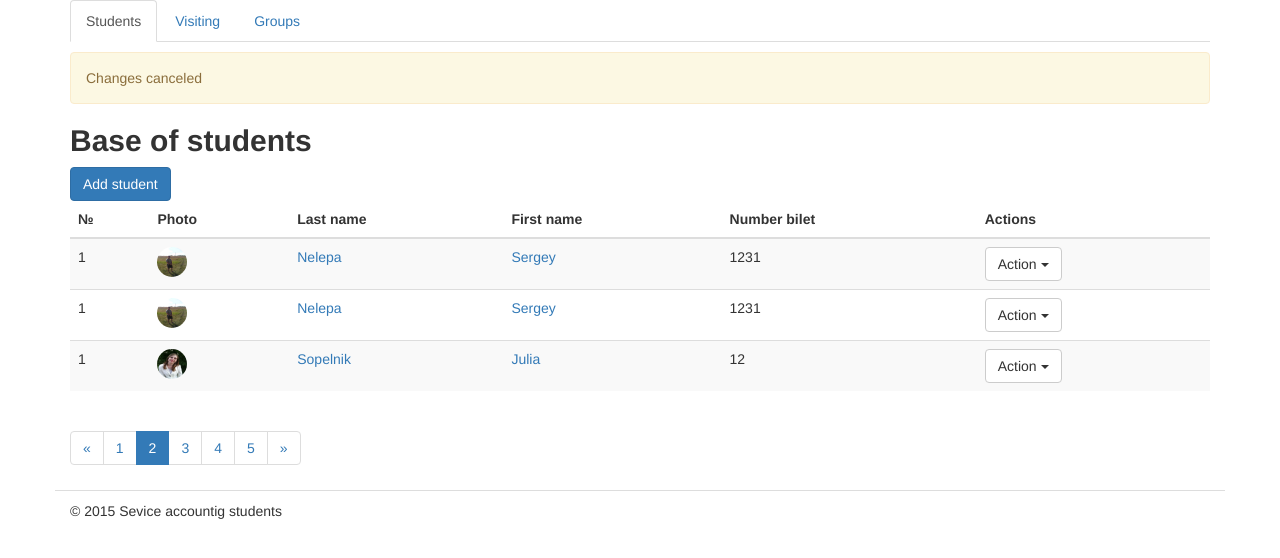
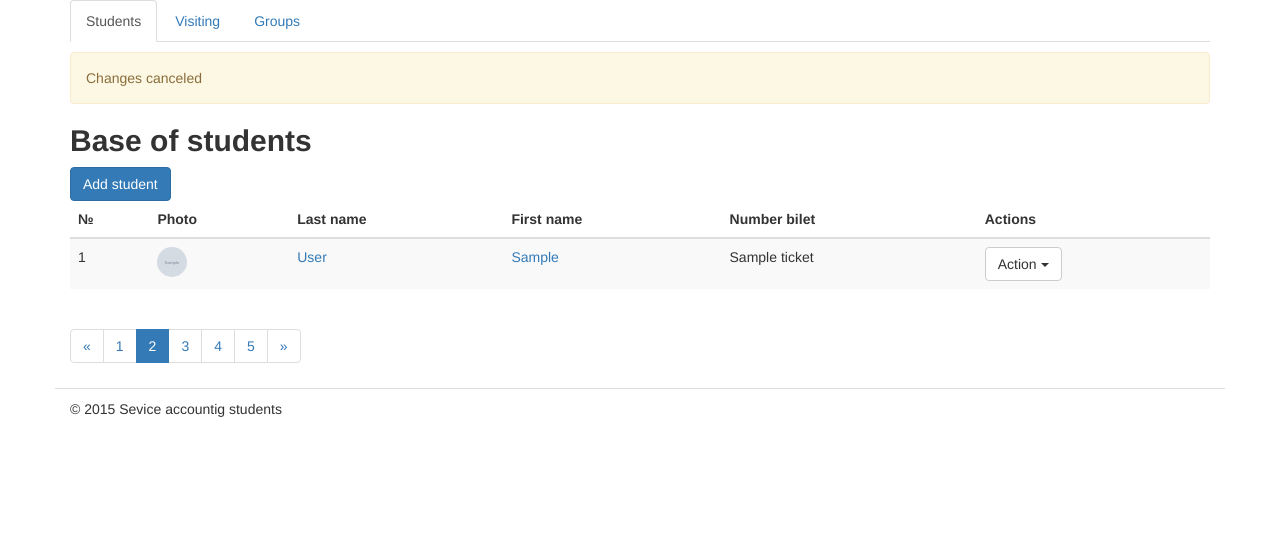
Before and after one commit to arzahs/-studentsdb, a Django app: template students/templates/students/students_list.html in a window 1280 px wide. Shown: the part 70-628 px from the top of the page. Run offline with Django 3.2, Linux system fonts and the light colour scheme; the template is opened without the code that fills it: most values are stand-ins (such as "Sample title", 1, 10 or a date in 2020); grey boxes marked "Sample" are stand-in pictures; some libraries are stand-ins or nearby versions.

Commit message:
add tampletes for students

```diff
--- a/students/templates/students/students_list.html
+++ b/students/templates/students/students_list.html
@@ -1,3 +1,4 @@
+{% load staticfiles %}
 
 <!DOCTYPE html>
 <html lang="en">
@@ -6,7 +7,7 @@
 	<title>Сервис учета студентов</title>
 <link rel="stylesheet"
 href="https://cdn.jsdelivr.net/bootstrap/3.3.0/css/bootstrap.min.css">
-<link rel="stylesheet" href="static/css/main.css">
+<link rel="stylesheet" href="{% static "css/main.css" %}">
 
 
 </head>
@@ -33,9 +34,9 @@ href="https://cdn.jsdelivr.net/bootstrap/3.3.0/css/bootstrap.min.css">
 	<div class="row" id="sub-header">
 		<div class="col-xs-12">
 			<ul class="nav nav-tabs" role="tablist">
-				<li role="presentation" class="active"><a href="#">Students</a></li>
-				<li role="presentation" ><a href="#">Visiting</a></li>
-				<li role="presentation" ><a href="#">Groups</a></li>
+				<li role="presentation" class="active"><a href="{% url 'home' %}">Students</a></li>
+				<li role="presentation" ><a href="{% url 'journal' %}">Visiting</a></li>
+				<li role="presentation" ><a href="{% url 'groups_list' %}">Groups</a></li>
 			</ul>
 		</div>
 	</div>
@@ -46,8 +47,9 @@ href="https://cdn.jsdelivr.net/bootstrap/3.3.0/css/bootstrap.min.css">
 		<div class="col-xs-12" id="content-column">
 			<div class="alert alert-warning">Changes canceled</div>
 			<h2>Base of students</h2>
-			<a href="#" class="btn btn-primary">Add student</a>
+			<a href="{% url 'students_add' %}" class="btn btn-primary">Add student</a>
 				<div>
+				{%	if students %}
 				<table class="table table-hover table-striped">
 					<thead>
 						<tr>
@@ -60,12 +62,13 @@ href="https://cdn.jsdelivr.net/bootstrap/3.3.0/css/bootstrap.min.css">
 						</tr>
 					</thead>
 					<tbody>
+						{% for student in students %}
 						<tr>
-							<td>1</td>
-							<td><img height="30" width="30" class="img-circle" src="static/img/me1.jpg" alt="img"></td>
-							<td><a href="#" title="Edit">Nelepa</a></td>
-							<td><a href="#" title="Edit">Sergey</a></td>
-							<td>1231</td>
+							<td>{{ forloop.counter }}</td>
+							<td><img height="30" width="30" class="img-circle" src="{{ student.image }}" alt="imag"></td>
+							<td><a href="#" title="Edit">{{ student.last_name }}</a></td>
+							<td><a href="#" title="Edit">{{ student.first_name }}</a></td>
+							<td>{{	student.ticket }}</td>
 							<td>
 								<div class="dropdown">
 									<button class="btn btn-default dropdown-tooggle" type="button" data-toggle="dropdown">Action
@@ -73,57 +76,23 @@ href="https://cdn.jsdelivr.net/bootstrap/3.3.0/css/bootstrap.min.css">
 									</button>
 									<ul class="dropdown-menu" role="menu">
 									<li role="presentation"><a href="#" role="menuitem" tabindex="-1">Visiting</a></li>
-									<li role="presentation"><a href="#" role="menuitem" tabindex="-1">Edit</a></li>
+									<li role="presentation"><a href="{% url "students_edit" student.id %}" role="menuitem" tabindex="-1">Edit</a></li>
 									<li role="presentation"><a href="#" role="menuitem" tabindex="-1">Delete</a></li>
 									</ul>
 								</div>
 							</td>
 						</tr>
-						<tr>
-							<td>1</td>
-							<td><img height="30" class="img-circle" width="30" src="./img/me1.jpg" alt="img"></td>
-							<td><a href="#" title="Edit">Nelepa</a></td>
-							<td><a href="#" title="Edit">Sergey</a></td>
-							<td>1231</td>
-							<td>
-								<div class="dropdown">
-									<button class="btn btn-default dropdown-tooggle" type="button" data-toggle="dropdown">Action
-										<span class="caret"></span>
-									</button>
-									<ul class="dropdown-menu" role="menu">
-									<li role="presentation"><a href="#" role="menuitem" tabindex="-1">Visiting</a></li>
-									<li role="presentation"><a href="#" role="menuitem" tabindex="-1">Edit</a></li>
-									<li role="presentation"><a href="#" role="menuitem" tabindex="-1">Delete</a></li>
-									</ul>
-								</div>
-							</td>
-						</tr>
-						<tr>
-							<td>1</td>
-							<td><img height="30" class="img-circle" width="30" src="./img/me2.jpg" alt="img"></td>
-							<td><a href="#" title="Edit">Sopelnik</a></td>
-							<td><a href="#" title="Edit">Julia</a></td>
-							<td>12</td>
-							<td>
-								<div class="dropdown">
-									<button class="btn btn-default dropdown-tooggle" type="button" data-toggle="dropdown">Action
-										<span class="caret"></span>
-									</button>
-									<ul class="dropdown-menu" role="menu">
-									<li role="presentation"><a href="#" role="menuitem" tabindex="-1">Visiting</a></li>
-									<li role="presentation"><a href="#" role="menuitem" tabindex="-1">Edit</a></li>
-									<li role="presentation"><a href="#" role="menuitem" tabindex="-1">Delete</a></li>
-									</ul>
-								</div>
-							</td>
-						</tr>
+						{% endfor %}
 					</tbody>
 				</table>
-
+				{% else %}
+				<p>Students not found</p>
+				{% endif %}
 				</div>
 					</div>
 	</div>
 	<!--End main page-->
+
 	<nav>
 <ul class="pagination">
 <li><a href="#">&laquo;</a></li>
--- a/studentsdb/urls.py
+++ b/studentsdb/urls.py
@@ -18,6 +18,16 @@ from django.contrib import admin
 from django.conf.urls.static import static
 
 urlpatterns = [
+    #Students urls
+    url(r'^students/add/$', 'students.views.students_add', name='students_add'),
+    url(r'^students/(?P<sid>[0-9]+)/edit/$', 'students.views.students_edit', name='students_edit'),
+
+    #Groups
+    url(r'^groups/$', 'students.views.groups_list', name='groups_list'),
+
+    #Journal
+    url(r'^journal/$', 'students.views.journal', name='journal'),
     url(r'^admin/', include(admin.site.urls)),
-    url(r'^', 'students.views.test', name='test'),
+    url(r'^', 'students.views.home', name='home'),
+
 ]
```
Also changed, not shown: students/views.py (+35 -2 lines).
